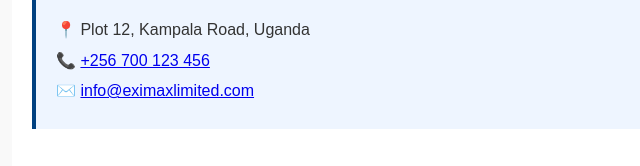
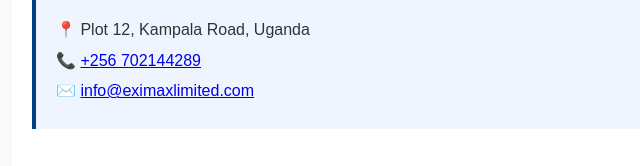
Before and after one commit to RichardKiisa/eximaxlimited.com, a plain HTML site: page about.html in a window 1280 px wide. Shown: the part 786-952 px from the top of the page, 108-748 px from the left. Drawn offline with Linux system fonts and the light colour scheme.

Commit message:
Update about.html

```diff
--- a/about.html
+++ b/about.html
@@ -71,7 +71,7 @@
     <div class="contact-info">
       <h2>Contact Us</h2>
       <p>📍 Plot 12, Kampala Road, Uganda</p>
-      <p>📞 <a href="tel:+256700123456">+256 700 123 456</a></p>
+      <p>📞 <a href="tel:+256 702144289">+256 702144289</a></p>
       <p>✉️ <a href="mailto:info@eximaxlimited.com">info@eximaxlimited.com</a></p>
     </div>
   </section>
```
